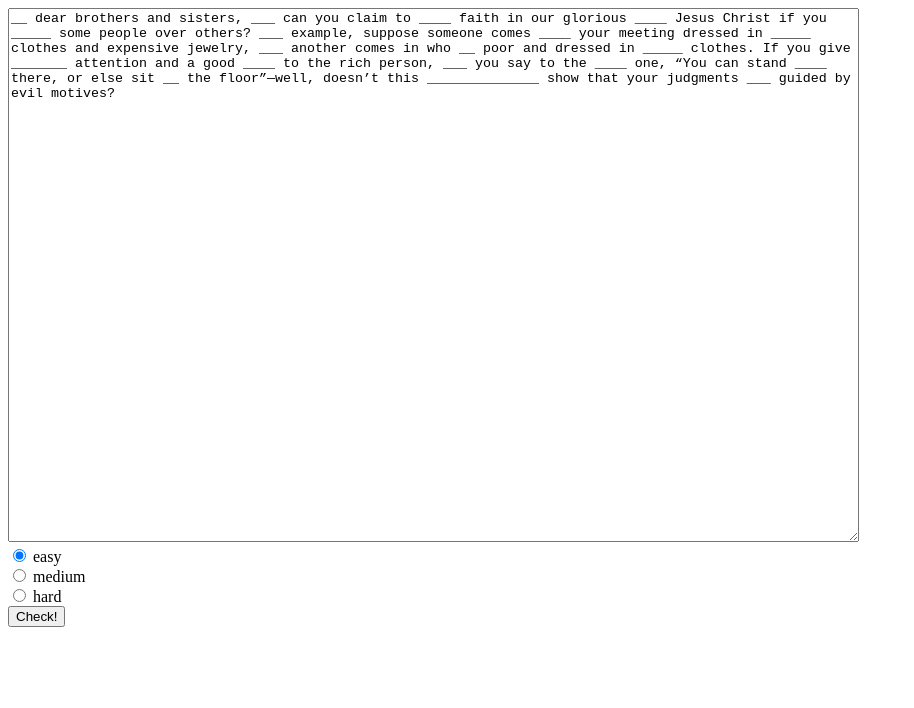
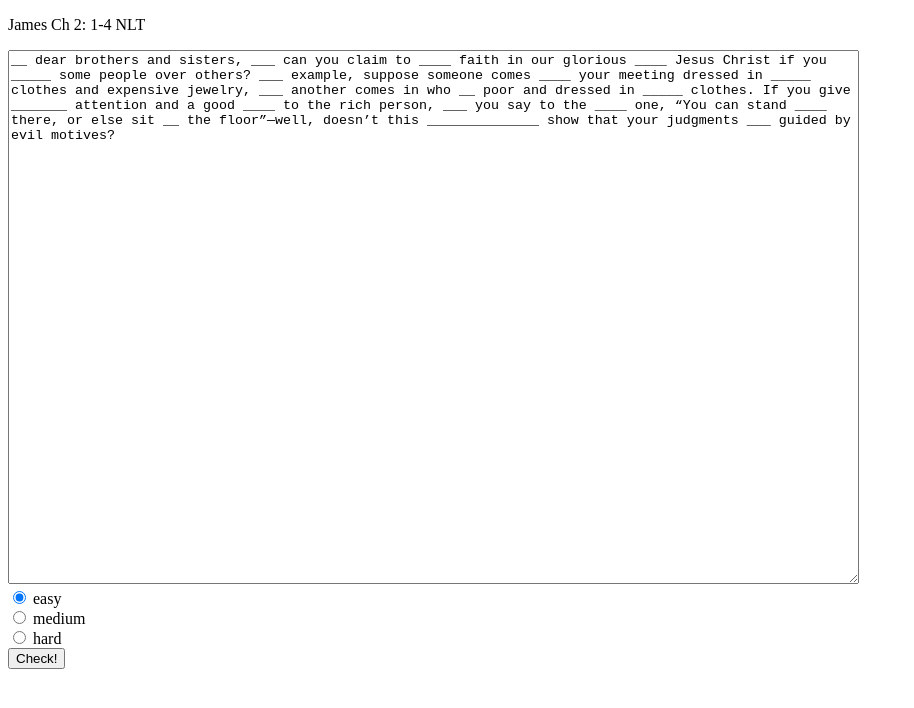
Before and after one commit to shanemarvinmay/Psalm_119_11, a website: page index.html in a window 1280 px wide. Shown: the whole page, without its empty margins (0-914 px from the left). Drawn offline with Linux system fonts and the light colour scheme.

Commit message:
quick cosmetic change for demo

```diff
--- a/index.html
+++ b/index.html
@@ -14,6 +14,7 @@
 </head>
 
 <body>
+    <p>James Ch 2: 1-4 NLT</p>
     <textarea id="textarea"></textarea><br>
 
     <input type="radio" id="easy" name="difficulty" onchange="getVerse()" value="easy" checked="checked">
@@ -29,7 +30,7 @@
         const textarea = document.querySelector('#textarea');
         const checkBtn = document.querySelector('#checkBtn');
         let verse = `My dear brothers and sisters, how can you claim to have faith in our glorious Lord Jesus Christ if you favor some people over others? For example, suppose someone comes into your meeting dressed in fancy clothes and expensive jewelry, and another comes in who is poor and dressed in dirty clothes. If you give special attention and a good seat to the rich person, but you say to the poor one, “You can stand over there, or else sit on the floor”—well, doesn’t this discrimination show that your judgments are guided by evil motives?`;
-        // TODO: trigger this function any time the difficulty radio btn changes
+
         const getDifficulty = () => {
             const difficulty = document.getElementsByName('difficulty');
             for (let i = 0; i < difficulty.length; i++) {
```
